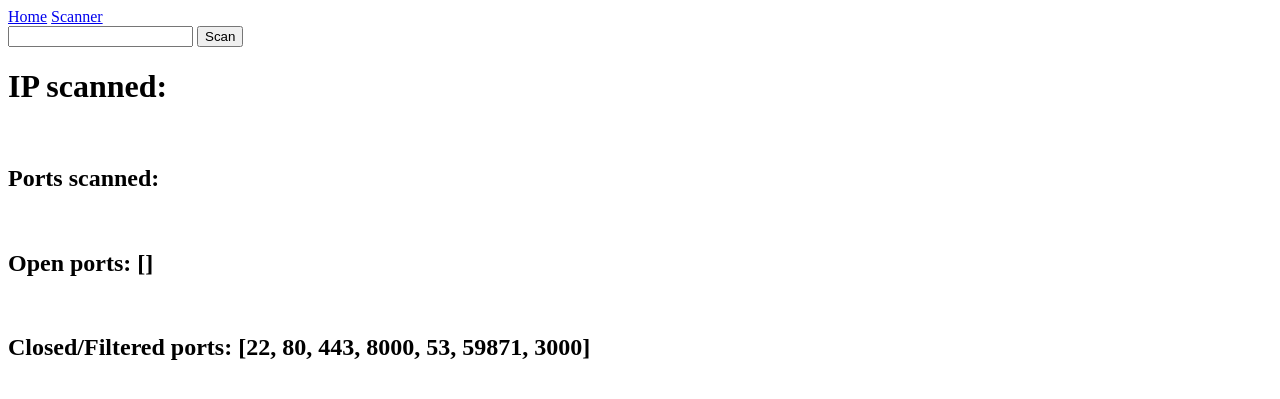
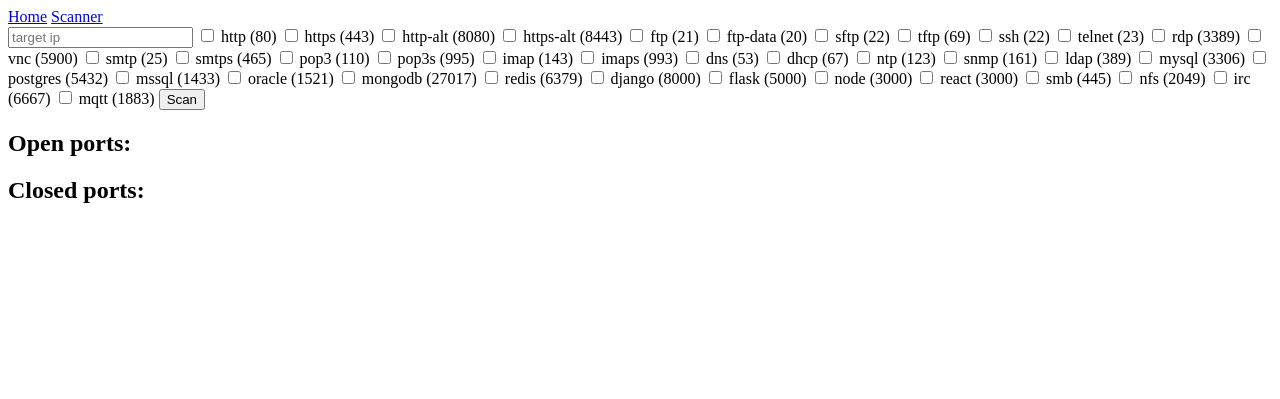
Before and after one commit to dmitry-milyutin/Port-Scanner-on-Django, a Django app: page /scan in a window 1280 px wide. Shown: the top 399 px of the page. Run offline with Django 5.2, Linux system fonts and the light colour scheme; data that the repository does not hold is empty.

Commit message:
Redesigned scan page

```diff
--- a/config/settings.py
+++ b/config/settings.py
@@ -30,7 +30,8 @@ SECRET_KEY = os.getenv("secret_key")
 # SECURITY WARNING: don't run with debug turned on in production!
 DEBUG = True
 
-ALLOWED_HOSTS = ["186.246.49.80"]
+ALLOWED_HOSTS = ["186.246.49.80", "127.0.0.1"]
+
 
 
 # Application definition
--- /dev/null
+++ b/servers/common_ports.py
@@ -0,0 +1,56 @@
+SERVICE_PORTS = {
+    # Web
+    "http": 80,
+    "https": 443,
+    "http-alt": 8080,
+    "https-alt": 8443,
+
+    # File transfer
+    "ftp": 21,
+    "ftp-data": 20,
+    "sftp": 22,      # runs over SSH
+    "tftp": 69,
+
+    # Remote access
+    "ssh": 22,
+    "telnet": 23,
+    "rdp": 3389,
+    "vnc": 5900,
+
+    # Email
+    "smtp": 25,
+    "smtps": 465,
+    "pop3": 110,
+    "pop3s": 995,
+    "imap": 143,
+    "imaps": 993,
+
+    # Naming / network services
+    "dns": 53,
+    "dhcp": 67,
+    "ntp": 123,
+    "snmp": 161,
+    "ldap": 389,
+
+    # Databases
+    "mysql": 3306,
+    "postgres": 5432,
+    "mssql": 1433,
+    "oracle": 1521,
+    "mongodb": 27017,
+    "redis": 6379,
+
+    # Dev servers / frameworks
+    "django": 8000,
+    "flask": 5000,
+    "node": 3000,
+    "react": 3000,
+
+    # File sharing
+    "smb": 445,
+    "nfs": 2049,
+
+    # Messaging / other
+    "irc": 6667,
+    "mqtt": 1883,
+}
--- a/servers/views.py
+++ b/servers/views.py
@@ -1,23 +1,24 @@
 from django.shortcuts import render
 from django.conf import settings
+from .common_ports import SERVICE_PORTS
 import socket
 
 
 def home_page(request):
     return render(request, "home.html", {})
 
+
 def scan_page(request):
     target_ip = request.GET.get("target_ip", "")
+    checked_ports = request.GET.getlist("ports")
+
     open_ports = []
     closed_ports = []
 
-    ports_to_check = [22, 80, 443, 8000, 53, 59871, 3000]
-    # SSH, HTTP, HTTPS, Django, DNS, private django, local host
-
-    for port in ports_to_check:
+    for port in checked_ports:
+        port = int(port)
         sock = socket.socket(socket.AF_INET, socket.SOCK_STREAM)
         sock.settimeout(1)
-
         result = sock.connect_ex((target_ip, port))
 
         if result == 0:
@@ -27,6 +28,4 @@ def scan_page(request):
 
         sock.close()
 
-    print(f"Open: {open_ports}\nClosed: {closed_ports}")
-
-    return render(request, "scan.html", {"target_ip" : target_ip, "open_ports" : open_ports, "closed_ports" : closed_ports})
+    return render(request, "scan.html", {"target_ip": target_ip, "checked_ports": checked_ports, "service_ports": SERVICE_PORTS, "open_ports": open_ports, "closed_ports": closed_ports})
--- a/templates/scan.html
+++ b/templates/scan.html
@@ -6,18 +6,27 @@
 
 {% block content %}
 
-<div class="get_ip">
-    <form method="GET">
-        <input type="text" name="target_ip" value="{{target_ip}}">
-        <button type="submit" name="target_ip_submit">Scan</button>
-    </form>
-</div>
+<form method="GET">
+    <input type="text" name="target_ip" value="{{ target_ip }}" placeholder="target ip">
 
-<div class="scan_info">
-    <h1>IP scanned: </h1><br>
-    <h2>Ports scanned: </h2><br>
-    <h2>Open ports: {{ open_ports }}</h2><br>
-    <h2>Closed/Filtered ports: {{ closed_ports }}</h2>
-</div>
+    {% for name, port in service_ports.items %}
+        <label>
+            <input type="checkbox" name="ports" value="{{ port }}">
+            {{ name }} ({{ port }})
+        </label>
+    {% endfor %}
+
+    <button type="submit">Scan</button>
+</form>
+
+<h2>Open ports:</h2>
+{% for port in open_ports %}
+    <p>{{ port }}</p>
+{% endfor %}
+
+<h2>Closed ports:</h2>
+{% for port in closed_ports %}
+    <p>{{ port }}</p>
+{% endfor %}
 
 {% endblock %}
```
